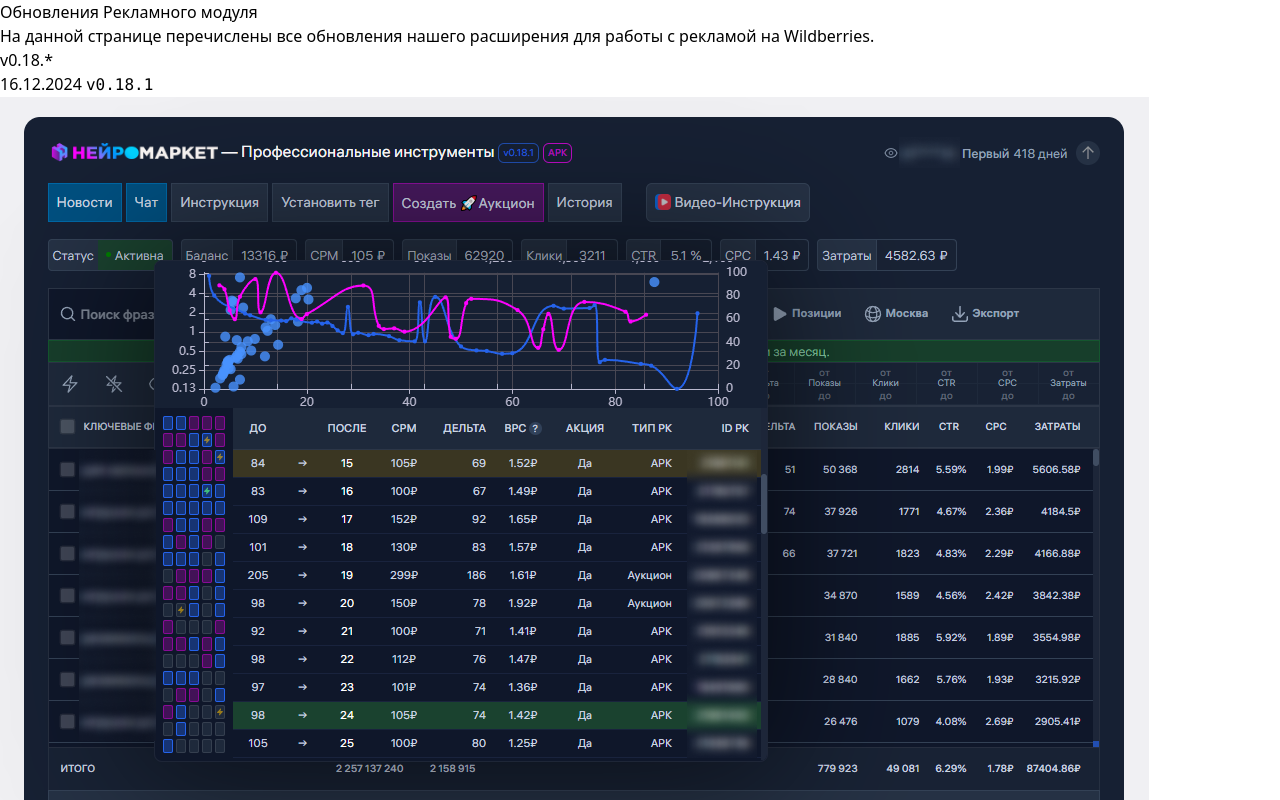
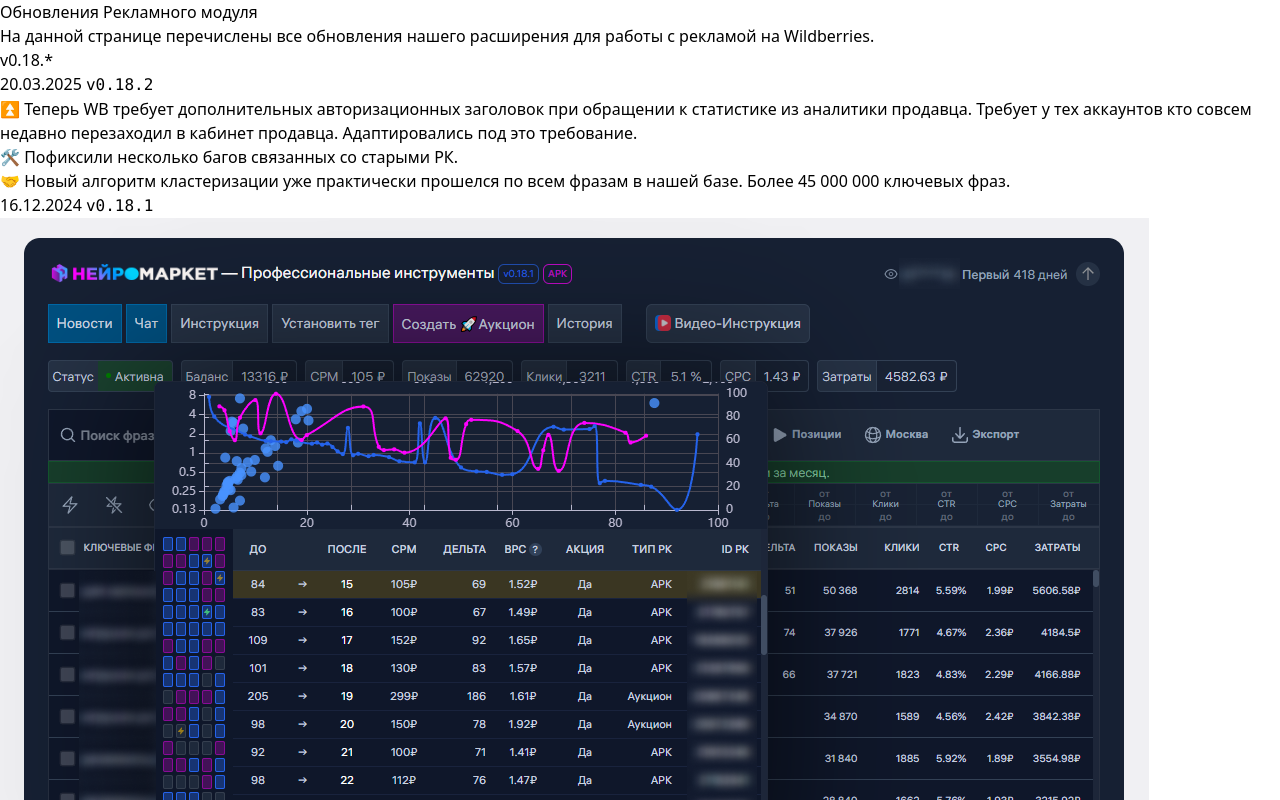
Before and after one commit to wbmeter/docs, a Next.js app: page /extension/updates/ads in a window 1280 px wide. Shown: the top 800 px of the page. Built offline with nearby package versions, Linux system fonts and the light colour scheme.

Commit message:
update ads extension to 0.18.2

```diff
--- a/pages/extension/updates/ads.mdx
+++ b/pages/extension/updates/ads.mdx
@@ -4,6 +4,14 @@
 На данной странице перечислены все обновления нашего расширения для работы с рекламой на Wildberries.
 
 ## v0.18.\*
+
+### 20.03.2025 `v0.18.2`
+
+⏫ Теперь WB требует дополнительных авторизационных заголовок при обращении к статистике из аналитики продавца. Требует у тех аккаунтов кто совсем недавно перезаходил в кабинет продавца. Адаптировались под это требование.
+
+🛠 Пофиксили несколько багов связанных со старыми РК.
+
+🤝 Новый алгоритм кластеризации уже практически прошелся по всем фразам в нашей базе. Более 45 000 000 ключевых фраз.
 
 ### 16.12.2024 `v0.18.1`
 
```
